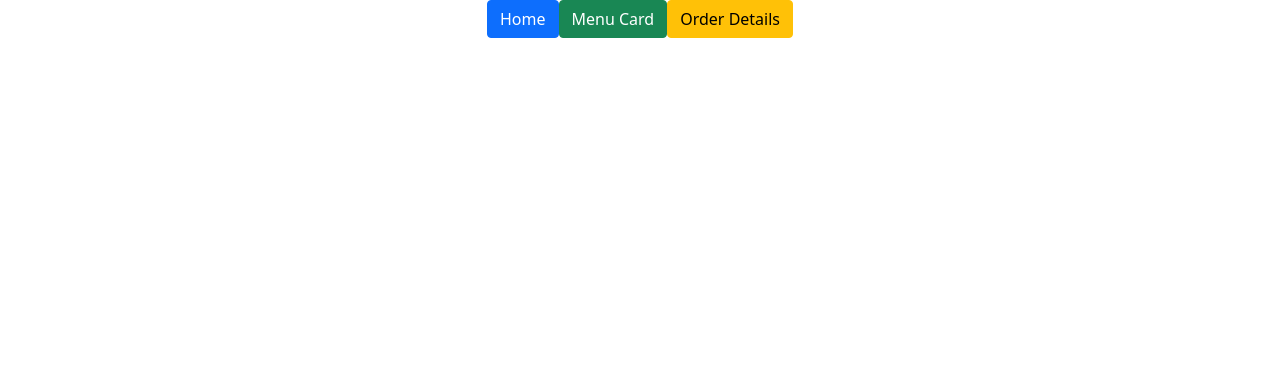
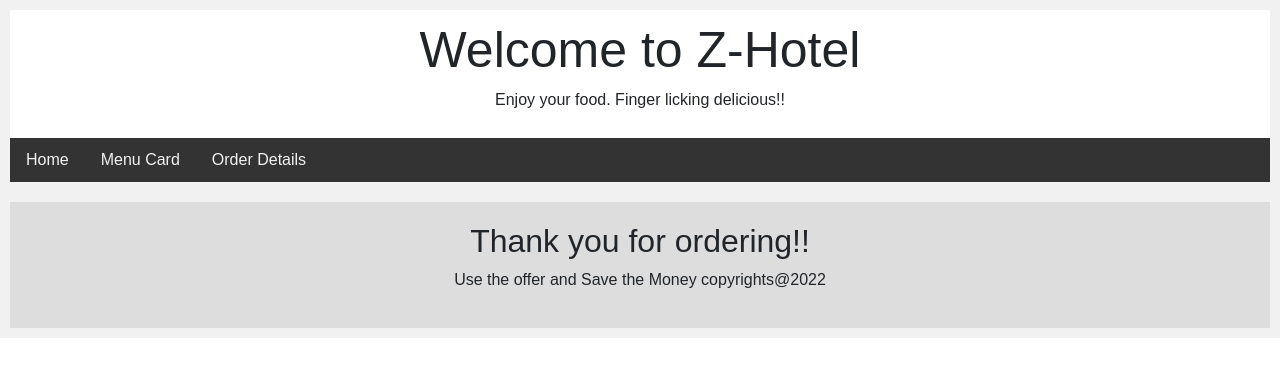
Before and after one commit to Sidhu23695/food-ordering-app, a React (Create React App) app: page / in a window 1280 px wide. Shown: the top 376 px of the page. Built offline with nearby package versions, Linux system fonts and the light colour scheme.

Commit message:
changes made

```diff
--- a/src/App.css
+++ b/src/App.css
@@ -1,38 +1,5 @@
 .App {
-  text-align: center;
+  font-family: Arial;
+  padding: 10px;
+  background: #f1f1f1;
 }
-
-.App-logo {
-  height: 40vmin;
-  pointer-events: none;
-}
-
-@media (prefers-reduced-motion: no-preference) {
-  .App-logo {
-    animation: App-logo-spin infinite 20s linear;
-  }
-}
-
-.App-header {
-  background-color: #282c34;
-  min-height: 100vh;
-  display: flex;
-  flex-direction: column;
-  align-items: center;
-  justify-content: center;
-  font-size: calc(10px + 2vmin);
-  color: white;
-}
-
-.App-link {
-  color: #61dafb;
-}
-
-@keyframes App-logo-spin {
-  from {
-    transform: rotate(0deg);
-  }
-  to {
-    transform: rotate(360deg);
-  }
-}
--- a/src/App.js
+++ b/src/App.js
@@ -1,62 +1,30 @@
-import React, { useState } from 'react';
+import React from 'react';
 import {
   BrowserRouter as Router,
   Routes,
-  Route,
-  Link
+  Route
 } from "react-router-dom";
-import { ButtonGroup, Button } from 'react-bootstrap'
 
 import OrderDetails from './components/OrderDetails/OrderDetails';
 import MenuDetails from './components/MenuDetails/MenuDetails';
 import HomePage from './components/HomePage/HomePage';
+import Header from './components/Header/Header';
+import Footer from './components/Footer/Footer';
 import './App.css';
 import 'bootstrap/dist/css/bootstrap.min.css';
 
 function App(props) {
 
-  // const currentPath = window.location.pathname;
-  const [currentPath, updateCurrentPath] = useState(window.location.pathname);
-  const buttonDetails = [
-    {
-      id: 1,
-      link: '/food-ordering-app',
-      title: 'Home',
-      variant: 'primary'
-    },
-    {
-      id: 2,
-      link: '/menu',
-      title: 'Menu Card',
-      variant: 'success'
-    },
-    {
-      id: 3,
-      link: '/order-details',
-      title: 'Order Details',
-      variant: 'warning'
-    }
-  ]
-  const exactPath = (path) => {
-    return (path === currentPath) ? true : false
-  }
-  const buttonGenerator =  (button) => {
-      return !exactPath(button.link) ?
-      <Link to={button.link}><Button variant={button.variant} onClick={() => updateCurrentPath(button.link)}>{button.title}</Button></Link>
-      : <Button variant={button.variant} disabled={true}>{button.title}</Button>
-  }
-
   return (
     <Router>
       <div className="App">
-        <ButtonGroup aria-label="Basic example">
-          {buttonDetails.map((button, i) => buttonGenerator(button))}
-        </ButtonGroup>
+        <Header />
         <Routes>
           <Route path="/food-ordering-app" element={<HomePage {...props} />} />
           <Route path="/menu" element={<MenuDetails {...props} />} />
           <Route path="/order-details" element={<OrderDetails {...props} />} />
         </Routes>
+        <Footer />
       </div>
     </Router>
   );
--- a/src/Reducers/index.js
+++ b/src/Reducers/index.js
@@ -34,6 +34,26 @@ const INITIAL_STATE = {
             ORDER_DATE: '1-1-2021',
             ORDER_TIME: '2:30 PM'
         }
+    ],
+    linkDetails: [
+        {
+          id: 1,
+          link: '/food-ordering-app',
+          title: 'Home',
+          variant: 'primary'
+        },
+        {
+          id: 2,
+          link: '/menu',
+          title: 'Menu Card',
+          variant: 'success'
+        },
+        {
+          id: 3,
+          link: '/order-details',
+          title: 'Order Details',
+          variant: 'warning'
+        }
     ]
 };
 
--- /dev/null
+++ b/src/components/Footer/Footer.js
@@ -0,0 +1,27 @@
+import { connect } from "react-redux";
+
+import './Footer.scss';
+
+function Footer(props) {
+    return (
+        <div class="footer">
+            <h2>Thank you for ordering!!</h2>
+            <p>Use the offer and Save the Money copyrights@2022</p>
+        </div>
+    )
+};
+
+const mapStateToProps = state => {
+    return {
+        linkDetails: state.details.linkDetails,
+    }
+  }
+
+  const mapDispatchToProps = dispatch => {
+    return {
+    //   increaseCounter: () => dispatch(increaseCounter()),
+    //   decreaseCounter: () => dispatch(decreaseCounter()),
+    }
+  }
+
+  export default connect(mapStateToProps, mapDispatchToProps)(Footer);
--- /dev/null
+++ b/src/components/Footer/Footer.scss
@@ -0,0 +1,9 @@
+.footer {
+    padding: 20px;
+    text-align: center;
+    background: #ddd;
+    margin-top: 20px;
+    // bottom: 0px;
+    // position: fixed;
+    // width: 100%;
+}
--- /dev/null
+++ b/src/components/Header/Header.js
@@ -0,0 +1,39 @@
+import { Link, useLocation } from "react-router-dom";
+import { connect } from "react-redux";
+
+import './Header.scss';
+
+function Header(props) {
+    const location  = useLocation();
+    const { linkDetails } = props;
+    const classNames = (linkVal) =>  location.pathname === linkVal ? 'highlighted' : '';
+
+    return (
+        <>
+            <div className="header">
+                <h1>Welcome to Z-Hotel</h1>
+                <p>Enjoy your food. Finger licking delicious!!</p>
+            </div>
+            <div className="topnav">
+                {linkDetails.map((linkVal, i) => {
+                    return <Link to={linkVal.link}><span className={classNames(linkVal.link)} >{linkVal.title}</span></Link>
+                })}
+            </div>
+        </>
+    )
+};
+
+const mapStateToProps = state => {
+    return {
+        linkDetails: state.details.linkDetails,
+    }
+  }
+
+  const mapDispatchToProps = dispatch => {
+    return {
+    //   increaseCounter: () => dispatch(increaseCounter()),
+    //   decreaseCounter: () => dispatch(decreaseCounter()),
+    }
+  }
+
+  export default connect(mapStateToProps, mapDispatchToProps)(Header)
--- /dev/null
+++ b/src/components/Header/Header.scss
@@ -0,0 +1,40 @@
+.header {
+    padding: 10px;
+    text-align: center;
+    background: white;
+}
+
+.header h1 {
+    font-size: 50px;
+}
+
+.topnav {
+    overflow: hidden;
+    background-color: #333;
+  }
+
+.topnav span {
+    float: left;
+    display: block;
+    color: #f2f2f2;
+    text-align: center;
+    padding: 10px 16px;
+    text-decoration: none;
+}
+
+.topnav span:hover {
+    background-color: rgb(128, 82, 82);
+    color: black;
+}
+
+.topnav .highlighted {
+    background-color: #ddd;
+    color: black;
+}
+
+@media screen and (max-width: 400px) {
+    .topnav a {
+        float: none;
+        width: 100%;
+    }
+}
--- a/src/components/HomePage/HomePage.js
+++ b/src/components/HomePage/HomePage.js
@@ -10,8 +10,16 @@ function HomePage(props) {
 
   return (
     <div className="HomePage">
-      <p className="test">Welcome to Z-Hotel</p>
-      <p>Please order the food or See the order using the above link</p>
+      <div className="row">
+        <div className="leftcolumn">
+          <div className="card">
+            <div className="fakeimg" style={{height: '850px', backgroundSize: 'cover'}}>
+              <h2>Z-Hotel Presenting Buffet</h2>
+              <h5>Unlimited Banquet @599, July 13, 2022</h5>
+            </div>
+          </div>
+        </div>
+      </div>
     </div>
   );
 }
--- a/src/components/HomePage/HomePage.scss
+++ b/src/components/HomePage/HomePage.scss
@@ -1,8 +1,42 @@
-$text-color: cyan;
+$text-color: black;
 
 .HomePage {
     color: $text-color;
-    background-color: black;
-    height: 1000 px;
-    width: 1000 px;
 }
+
+/* Create two unequal columns that floats next to each other */
+/* Left column */
+.leftcolumn {
+    float: left;
+    width: 75%;
+}
+
+/* Fake image */
+.fakeimg {
+    background-color: #aaa;
+    background-image: url('https://images.unsplash.com/photo-1511795409834-ef04bbd61622?ixlib=rb-1.2.1&ixid=MnwxMjA3fDB8MHxwaG90by1wYWdlfHx8fGVufDB8fHx8&auto=format&fit=crop&w=869&q=80');
+    width: 100%;
+    padding: 20px;
+}
+
+/* Add a card effect for articles */
+.card {
+    background-color: white;
+    padding: 20px;
+    margin-top: 20px;
+}
+
+  /* Clear floats after the columns */
+.row:after {
+    content: "";
+    display: table;
+    clear: both;
+}
+
+  /* Responsive layout - when the screen is less than 800px wide, make the two columns stack on top of each other instead of next to each other */
+@media screen and (max-width: 800px) {
+    .leftcolumn, .rightcolumn {
+    //   width: 100%;
+      padding: 0;
+    }
+}
```
Also changed, not shown: 1 other file (tests, documents, lock files or other folders).
